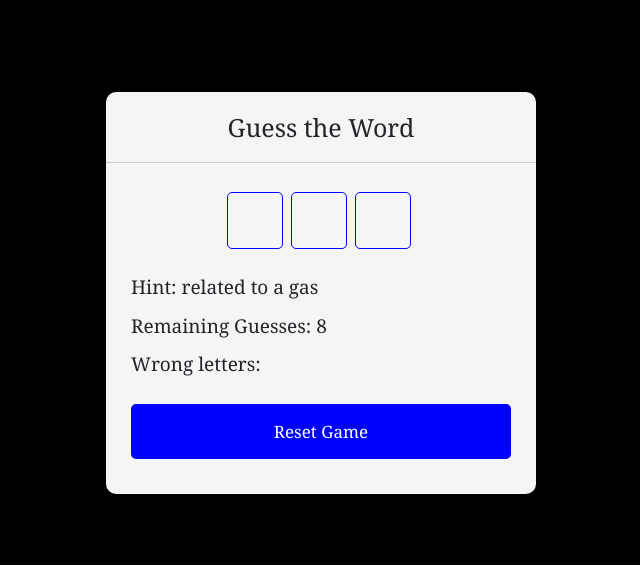
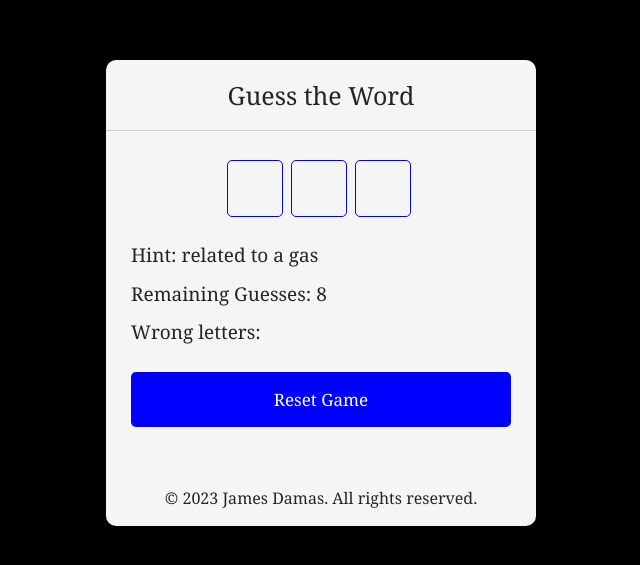
Before and after one commit to Jamez213/Project-2---Javascript-Game, a plain HTML site: page index.html in a window 1280 px wide. Shown: the part 107-672 px from the top of the page, without its empty margins (319-959 px from the left). Drawn offline with nearby package versions, Linux system fonts and the light colour scheme.

Commit message:
added footer

```diff
--- a/index.html
+++ b/index.html
@@ -29,6 +29,13 @@
     <script src="https://cdn.jsdelivr.net/npm/bootstrap@5.3.2/dist/js/bootstrap.bundle.min.js" integrity="sha384-C6RzsynM9kWDrMNeT87bh95OGNyZPhcTNXj1NW7RuBCsyN/o0jlpcV8Qyq46cDfL" crossorigin="anonymous"></script>
     <script src="js/words.js"></script>
     <script src="js/script.js"></script>
+    <br>
+        <!--Copyright-->
+        <footer>
+            <div class="copyright">
+                <p>&copy; 2023 James Damas. All rights reserved.</p>
+            </div>
+         </footer>
 
 </body>
 </html>
--- a/style.css
+++ b/style.css
@@ -84,3 +84,7 @@ h1 {
     border-radius: 5px;
     color: white;
 }
+
+footer {
+    text-align: center;
+}
```
